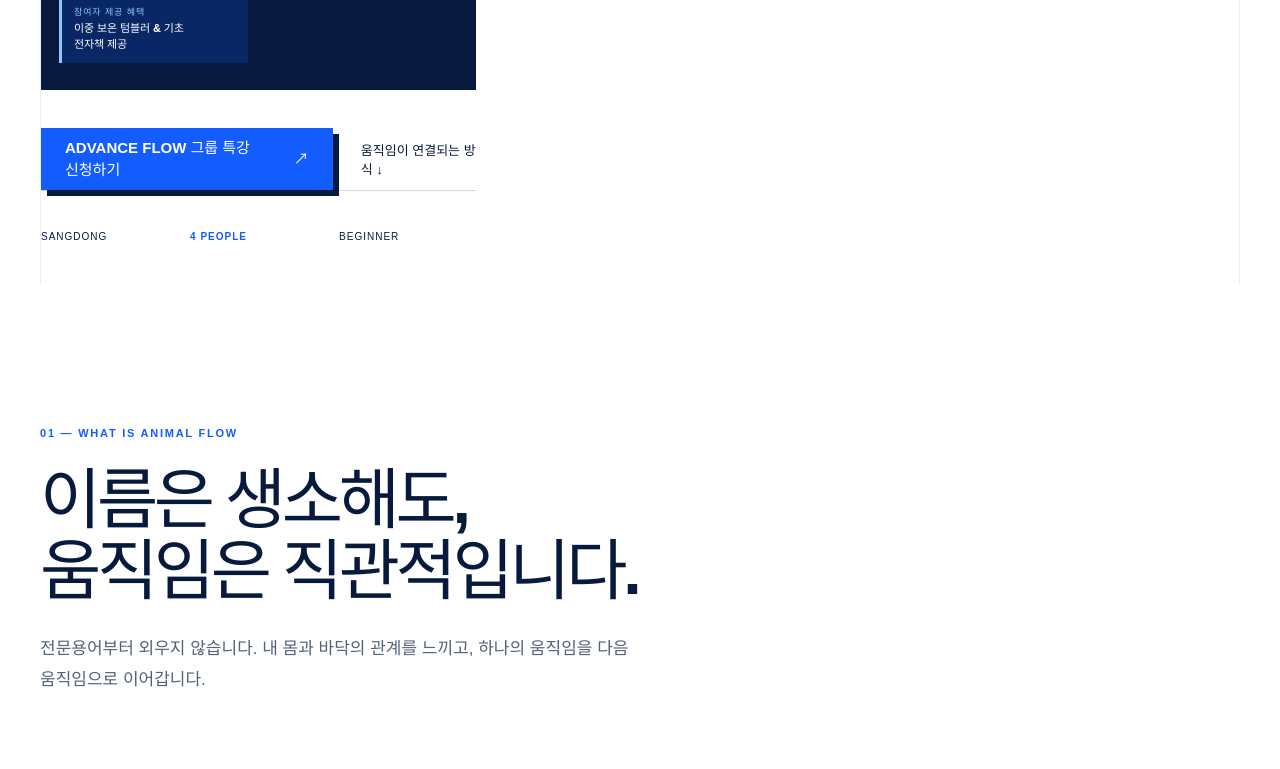
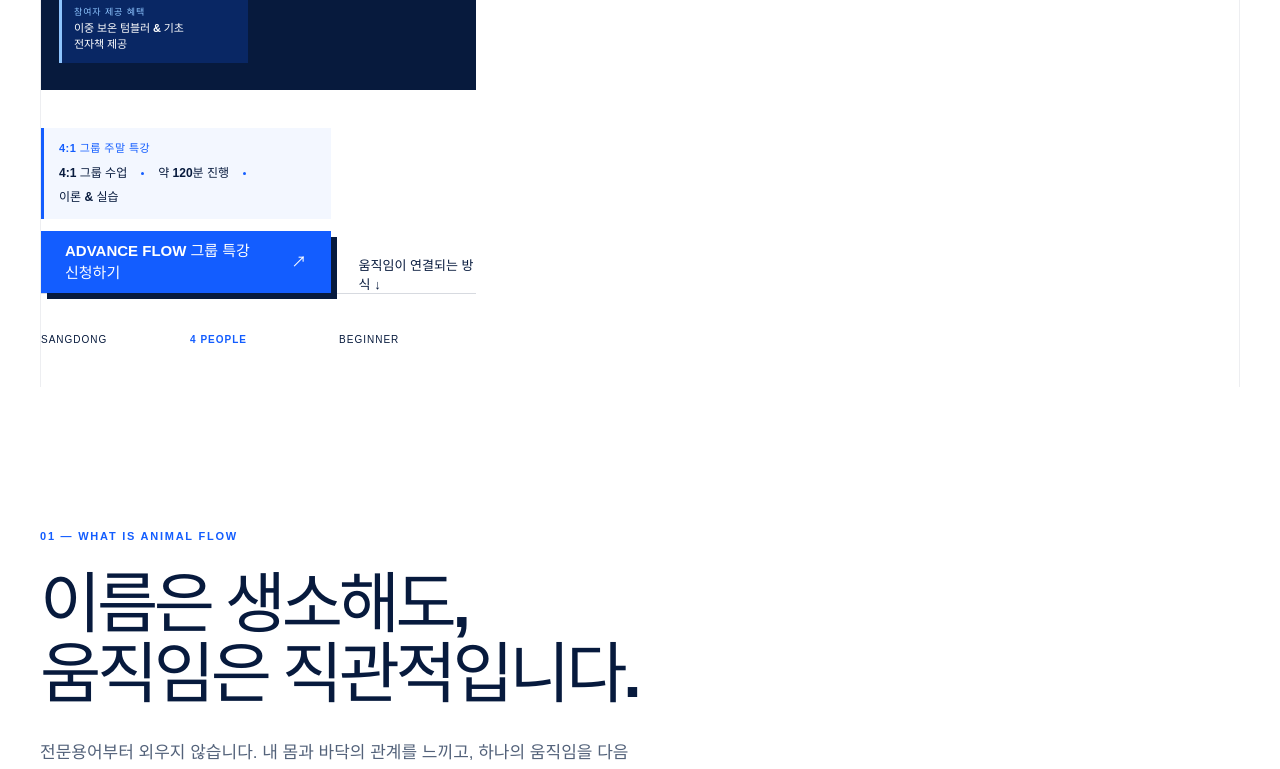
Before and after one commit to chanbeompark-hub/metamove-animal, a React (Vite) app: page / in a window 1280 px wide. Shown: the part 860-1629 px from the top of the page. Built offline with nearby package versions, Linux system fonts and the light colour scheme; grey boxes are pictures that could not be loaded; a web font is replaced by a local one.

Commit message:
feat: add advance flow class details

```diff
--- /dev/null
+++ b/src/components/AdvanceFlowSummary.tsx
@@ -0,0 +1,12 @@
+import { siteContent } from '../content/siteContent'
+
+export function AdvanceFlowSummary() {
+  return (
+    <div className="advance-flow-summary" aria-label="ADVANCE FLOW 그룹 특강 정보">
+      <p>{siteContent.advanceFlow.title}</p>
+      <ul>
+        {siteContent.advanceFlow.details.map((detail) => <li key={detail}>{detail}</li>)}
+      </ul>
+    </div>
+  )
+}
--- a/src/components/FirstFlowCTA.tsx
+++ b/src/components/FirstFlowCTA.tsx
@@ -1,4 +1,5 @@
 import { ApplyLink } from './ApplyLink'
+import { AdvanceFlowSummary } from './AdvanceFlowSummary'
 import { OutdoorSpecialCard } from './OutdoorSpecialCard'
 import { siteContent } from '../content/siteContent'
 
@@ -35,7 +36,7 @@ export function FirstFlowCTA() {
         </dl>
         <div className="first-flow__apply">
           <OutdoorSpecialCard />
-          <span>무료 체험 클래스</span>
+          <AdvanceFlowSummary />
           <ApplyLink>{siteContent.applicationCta}</ApplyLink>
           <small>네이버폼이 새 창에서 열립니다.</small>
         </div>
--- a/src/components/Hero.tsx
+++ b/src/components/Hero.tsx
@@ -1,4 +1,5 @@
 import { siteContent } from '../content/siteContent'
+import { AdvanceFlowSummary } from './AdvanceFlowSummary'
 import { ApplyLink } from './ApplyLink'
 import { OutdoorSpecialCard } from './OutdoorSpecialCard'
 
@@ -17,7 +18,10 @@ export function Hero() {
         </p>
         <OutdoorSpecialCard compact />
         <div className="hero__actions">
-          <ApplyLink>{siteContent.applicationCta}</ApplyLink>
+          <div className="advance-flow-application">
+            <AdvanceFlowSummary />
+            <ApplyLink>{siteContent.applicationCta}</ApplyLink>
+          </div>
           <a href="#proof" className="text-link">움직임이 연결되는 방식 ↓</a>
         </div>
         <div className="hero__meta" aria-label="클래스 요약">
--- a/src/content/siteContent.ts
+++ b/src/content/siteContent.ts
@@ -7,6 +7,10 @@ type LocationImage = {
 export const siteContent = {
   applicationUrl: 'https://naver.me/xsZWHr8t',
   applicationCta: 'ADVANCE FLOW 그룹 특강 신청하기',
+  advanceFlow: {
+    title: '4:1 그룹 주말 특강',
+    details: ['4:1 그룹 수업', '약 120분 진행', '이론 & 실습'],
+  },
   outdoorSpecial: {
     applicationUrl: 'https://naver.me/GRD1R95e',
     ariaLabel: 'EP6 특강 안내',
--- a/src/styles/global.css
+++ b/src/styles/global.css
@@ -62,7 +62,13 @@ a:focus-visible, summary:focus-visible { outline: 3px solid var(--sky); outline-
 .hero__question { margin-top: clamp(30px, 4vh, 48px); color: var(--muted); font-weight: 700; font-size: 18px; }
 .hero h1 { margin-top: 16px; font-size: clamp(52px, 5.15vw, 84px); line-height: .98; letter-spacing: -.075em; font-weight: 800; }
 .hero__description { margin-top: 30px; color: var(--muted); font-size: 17px; line-height: 1.75; word-break: keep-all; }
-.hero__actions { margin-top: 38px; display: flex; align-items: center; gap: 28px; }
+.hero__actions { margin-top: 38px; display: flex; align-items: flex-end; gap: 28px; }
+.advance-flow-application { min-width: 0; display: grid; gap: 12px; }
+.advance-flow-summary { min-width: 0; padding: 13px 15px; display: grid; gap: 8px; background: var(--ice); border-left: 3px solid var(--blue); }
+.advance-flow-summary > p { color: var(--blue); font-size: 11px; line-height: 1.4; font-weight: 800; letter-spacing: .04em; }
+.advance-flow-summary ul { display: flex; flex-wrap: wrap; gap: 6px 14px; color: var(--navy); font-size: 12px; line-height: 1.5; font-weight: 700; word-break: keep-all; }
+.advance-flow-summary li { display: flex; align-items: center; gap: 14px; }
+.advance-flow-summary li:not(:last-child)::after { content: ''; width: 3px; height: 3px; flex: 0 0 3px; background: var(--blue); border-radius: 50%; }
 .text-link { font-size: 13px; font-weight: 700; }
 .hero__meta { margin-top: auto; padding-top: 40px; display: grid; grid-template-columns: repeat(3, 1fr); gap: 12px; border-top: 1px solid var(--line); font-size: 10px; letter-spacing: .1em; }
 .hero__meta strong { color: var(--blue); }
@@ -177,7 +183,6 @@ a:focus-visible, summary:focus-visible { outline: 3px solid var(--sky); outline-
 .class-facts dt { color: var(--blue); font-size: 10px; letter-spacing: .12em; }
 .class-facts dd { margin: 10px 0 0; font-weight: 750; font-size: 17px; }
 .first-flow__apply { margin-top: auto; padding-top: 48px; display: grid; gap: 12px; }
-.first-flow__apply > span { font-size: 12px; color: var(--blue); }
 .first-flow__apply small { color: var(--muted); }
 .first-flow__apply .apply-link { box-shadow: 6px 6px 0 var(--navy); }
 .outdoor-special { margin-bottom: 22px; padding: 24px; display: grid; gap: 18px; position: relative; overflow: hidden; background: var(--navy); color: var(--white); border-top: 4px solid var(--sky); }
@@ -289,6 +294,7 @@ a:focus-visible, summary:focus-visible { outline: 3px solid var(--sky); outline-
   .first-flow h2 { text-wrap: balance; word-break: keep-all; overflow-wrap: break-word; }
   .desktop-only { display: none; }
   .hero__actions { margin-top: 28px; gap: 22px; }
+  .advance-flow-application { width: 100%; }
   .hero__actions .apply-link { width: 100%; }
   .outdoor-special--compact { margin-top: 28px; padding: 20px 18px; display: grid; grid-template-columns: 1fr 1fr; gap: 12px; }
   .hero__copy > .outdoor-special--compact { order: -1; margin: 0 0 32px; }
@@ -347,6 +353,9 @@ a:focus-visible, summary:focus-visible { outline: 3px solid var(--sky); outline-
   .first-flow__description { font-size: 16px; }
   .class-facts dd { font-size: 15px; }
   .first-flow__apply { margin-top: 42px; }
+  .advance-flow-summary ul { display: grid; gap: 5px; }
+  .advance-flow-summary li { gap: 0; }
+  .advance-flow-summary li::after { display: none; }
   .outdoor-special { margin-bottom: 18px; padding: 22px 18px; }
   .outdoor-special__date-mark { right: -4px; top: -16px; font-size: 112px; }
   .outdoor-special h3 { max-width: 280px; font-size: 25px; }
```
Also changed, not shown: 2 other files (tests, documents, lock files or other folders).
